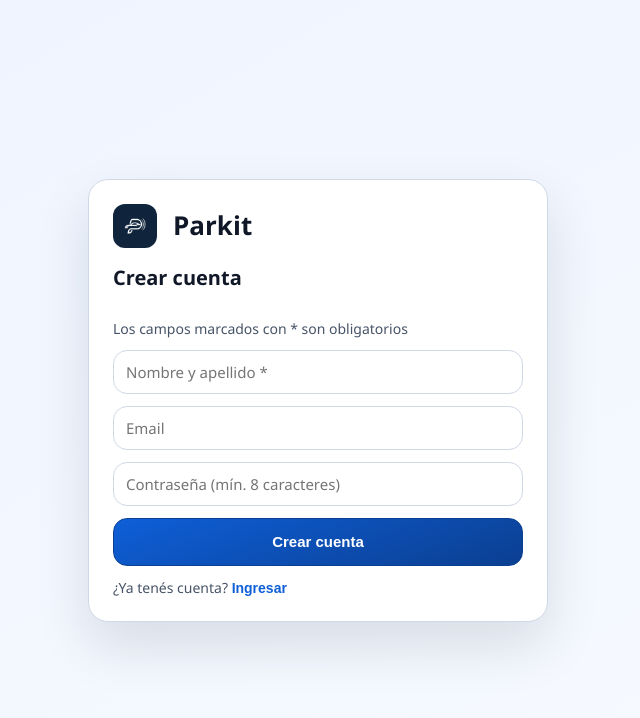
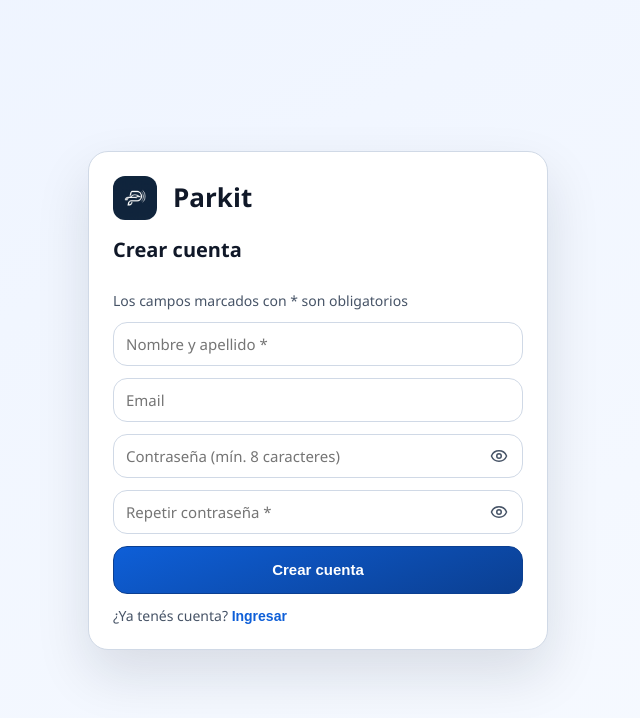
Before and after one commit to parkit-now/front-desktop, a React (Vite) app: page / in a window 1280 px wide. Both pictures are taken after a click on the button "Crear una". Shown: the top 718 px of the page, without its empty margins (322-962 px from the left). Built offline with nearby package versions, Linux system fonts and the light colour scheme; no server answers.

Commit message:
feat(desktop): pedir repetir contraseña y ver contraseña en el registro

```diff
--- a/src/features/auth/RegisterScreen.tsx
+++ b/src/features/auth/RegisterScreen.tsx
@@ -2,10 +2,12 @@ import { useState, type FormEvent } from 'react';
 import { useToast } from '../../lib/notifications/ToastProvider';
 import { registerWithEmail } from '../../lib/supabase/session';
 import { mapAuthError } from './errors';
+import { PasswordInput } from './PasswordInput';
 import {
   validateEmail,
   validateFullName,
   validatePassword,
+  validatePasswordConfirmation,
   type FieldErrors,
 } from './validation';
 
@@ -18,6 +20,7 @@ export function RegisterScreen({ onSwitchToLogin }: Props) {
   const [name, setName] = useState('');
   const [email, setEmail] = useState('');
   const [password, setPassword] = useState('');
+  const [passwordConfirmation, setPasswordConfirmation] = useState('');
   const [errors, setErrors] = useState<FieldErrors>({});
   const [pending, setPending] = useState(false);
 
@@ -32,6 +35,11 @@ export function RegisterScreen({ onSwitchToLogin }: Props) {
     if (emailError) next.email = emailError;
     const passwordError = validatePassword(password, { isNew: true });
     if (passwordError) next.password = passwordError;
+    const confirmationError = validatePasswordConfirmation(
+      password,
+      passwordConfirmation,
+    );
+    if (confirmationError) next.passwordConfirmation = confirmationError;
     if (Object.keys(next).length > 0) {
       setErrors(next);
       return;
@@ -119,8 +127,7 @@ export function RegisterScreen({ onSwitchToLogin }: Props) {
         </div>
 
         <div className="form-field">
-          <input
-            type="password"
+          <PasswordInput
             aria-label="Contraseña"
             aria-invalid={errors.password ? true : undefined}
             aria-describedby={
@@ -133,6 +140,15 @@ export function RegisterScreen({ onSwitchToLogin }: Props) {
               if (errors.password) {
                 setErrors((prev) => ({ ...prev, password: undefined }));
               }
+              if (
+                errors.passwordConfirmation &&
+                event.target.value === passwordConfirmation
+              ) {
+                setErrors((prev) => ({
+                  ...prev,
+                  passwordConfirmation: undefined,
+                }));
+              }
             }}
             placeholder="Contraseña (mín. 8 caracteres)"
             className={errors.password ? 'input-error' : undefined}
@@ -140,6 +156,40 @@ export function RegisterScreen({ onSwitchToLogin }: Props) {
           {errors.password ? (
             <p id="register-password-error" className="field-error">
               {errors.password}
+            </p>
+          ) : null}
+        </div>
+
+        <div className="form-field">
+          <PasswordInput
+            aria-label="Repetir contraseña"
+            aria-required="true"
+            aria-invalid={errors.passwordConfirmation ? true : undefined}
+            aria-describedby={
+              errors.passwordConfirmation
+                ? 'register-password-confirmation-error'
+                : undefined
+            }
+            autoComplete="new-password"
+            value={passwordConfirmation}
+            onChange={(event) => {
+              setPasswordConfirmation(event.target.value);
+              if (errors.passwordConfirmation) {
+                setErrors((prev) => ({
+                  ...prev,
+                  passwordConfirmation: undefined,
+                }));
+              }
+            }}
+            placeholder="Repetir contraseña *"
+            className={errors.passwordConfirmation ? 'input-error' : undefined}
+          />
+          {errors.passwordConfirmation ? (
+            <p
+              id="register-password-confirmation-error"
+              className="field-error"
+            >
+              {errors.passwordConfirmation}
             </p>
           ) : null}
         </div>
```
